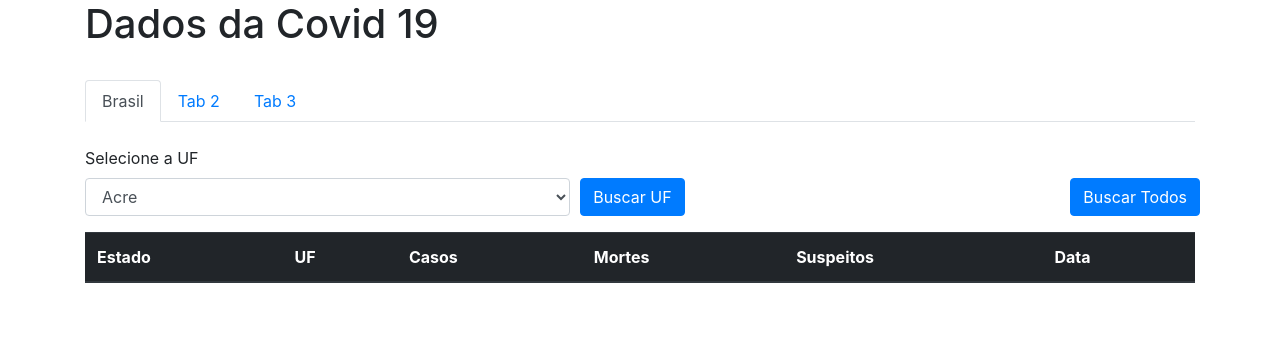
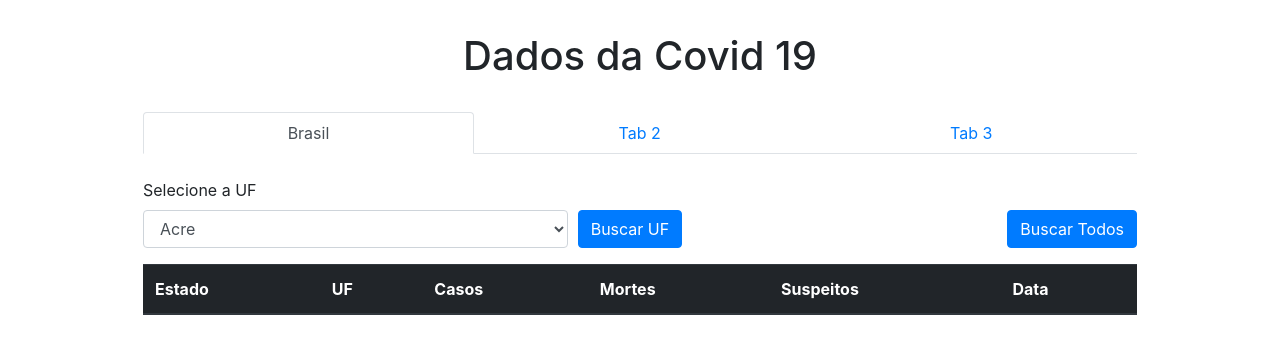
Before and after one commit to GabSouza98/covid19-brazil-app, a plain HTML site: page index.html in a window 1280 px wide. Drawn offline with nearby package versions, Linux system fonts and the light colour scheme; a script that the page names is missing.

Commit message:
Ajustes layout navbar

```diff
--- a/index.html
+++ b/index.html
@@ -33,11 +33,11 @@
 
     <div class="container">
 
-        <h1>Dados da Covid 19</h1>
+        <h1 id="titulo" class="text-center">Dados da Covid 19</h1>
         <br />
 
         <nav>
-            <div class="nav nav-tabs" id="nav-tab" role="tablist">
+            <div class="nav nav-tabs nav-fill" id="nav-tab" role="tablist">
                 <a class="nav-item nav-link active" id="nav-brasil-tab"  data-toggle="tab" href="#nav-brasil" role="tab" aria-controls="nav-brasil"  aria-selected="true">Brasil</a>
                 <a class="nav-item nav-link"        id="nav-profile-tab" data-toggle="tab" href="#nav-tab2"   role="tab" aria-controls="nav-profile" aria-selected="false">Tab 2</a>
                 <a class="nav-item nav-link"        id="nav-contact-tab" data-toggle="tab" href="#nav-tab3"   role="tab" aria-controls="nav-contact" aria-selected="false">Tab 3</a>
@@ -45,10 +45,10 @@
         </nav>
 
         <div class="tab-content" id="nav-tabContent">
+
+            <!-- Aba 1 -->
             <div class="tab-pane fade show active" id="nav-brasil" role="tabpanel" aria-labelledby="nav-brasil-tab">
-
                 <br>
-
                 <form>
                     <label for="selectUF">Selecione a UF</label>
                     <div class="form-row">
--- a/styles.css
+++ b/styles.css
@@ -0,0 +1,11 @@
+#titulo {
+    margin-top: 2rem;
+}
+
+.container {
+    max-width: 80%;
+}
+
+.form-row {
+    margin-right: 0 !important;
+}
```
